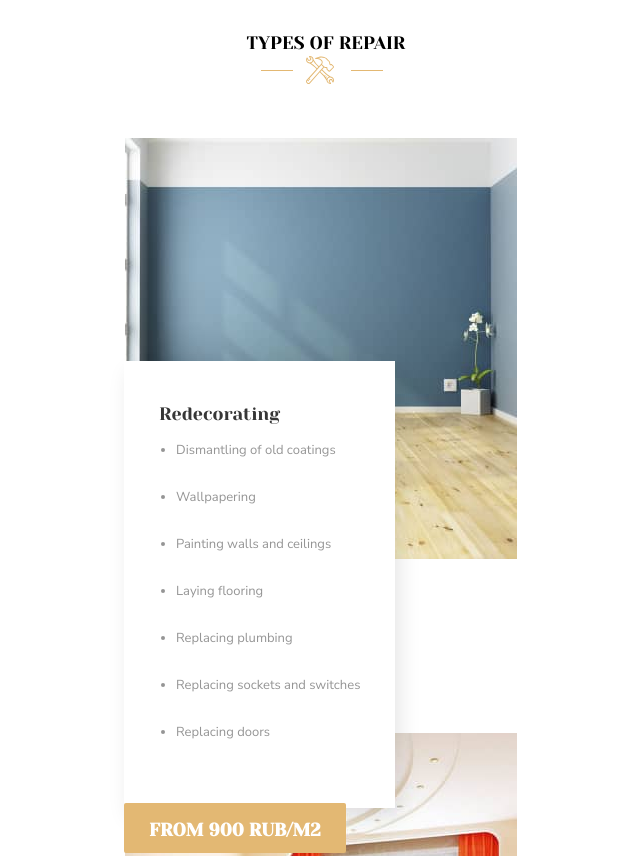
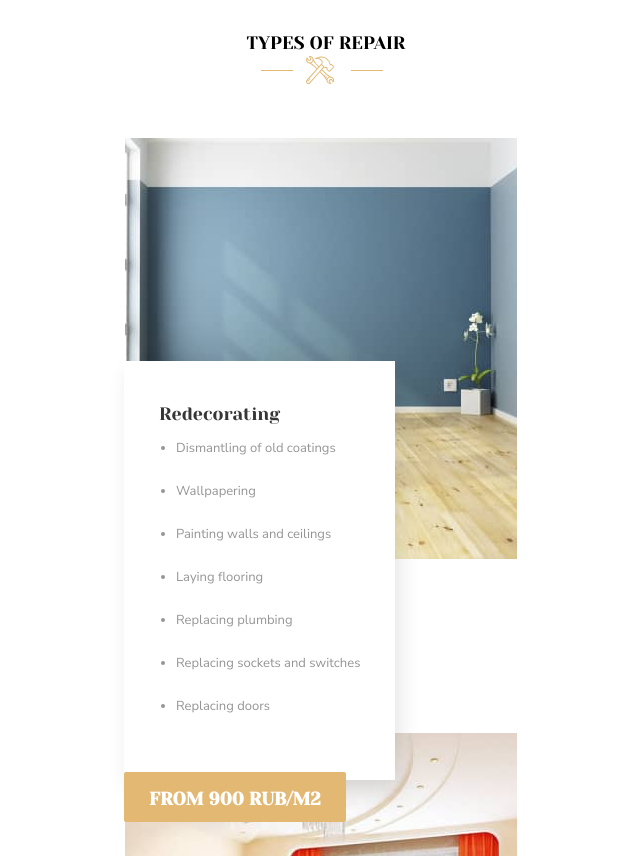
Before and after one commit to DaniilOr/daniilor.github.io, a plain HTML site: page index.html in a window 1280 px wide. Shown: the part 2900-3756 px from the top of the page, without its empty margins (315-955 px from the left). Drawn offline with Linux system fonts and the light colour scheme.

Commit message:
fix repair-list

```diff
--- a/css/index.css
+++ b/css/index.css
@@ -579,7 +579,7 @@ input[type="checkbox"]:checked + label:before {
   font-size: 13px;
   line-height: 27px;
   color: #959595;
-  padding: 10px 0;
+  padding: 8px 0;
   list-style: disc;
 }
 .price-btn {
@@ -1328,8 +1328,11 @@ input::placeholder {
     height: 365px;
     margin-bottom: 180px;
     margin-top: 50px;
+
   }
-
+  .repair-types-item img{
+    max-width: 100%;
+  }
   .repair-example {
     position: absolute;
     top: 223px;
@@ -1344,7 +1347,10 @@ input::placeholder {
     padding-bottom: 35px;
     left: 0%;
   }
+.repair-list li {
+  padding: auto;
 
+}
   .price-btn {
     display: flex;
     flex-direction: row;
```
